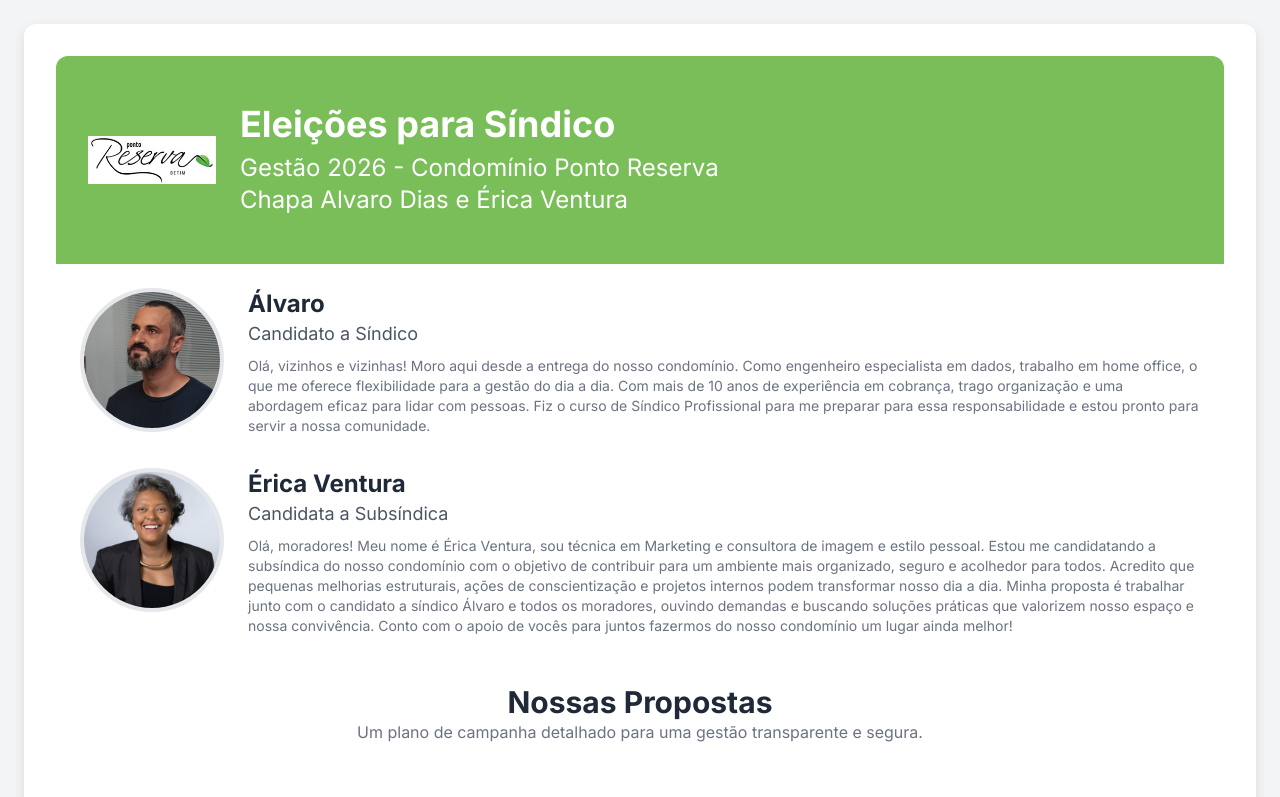
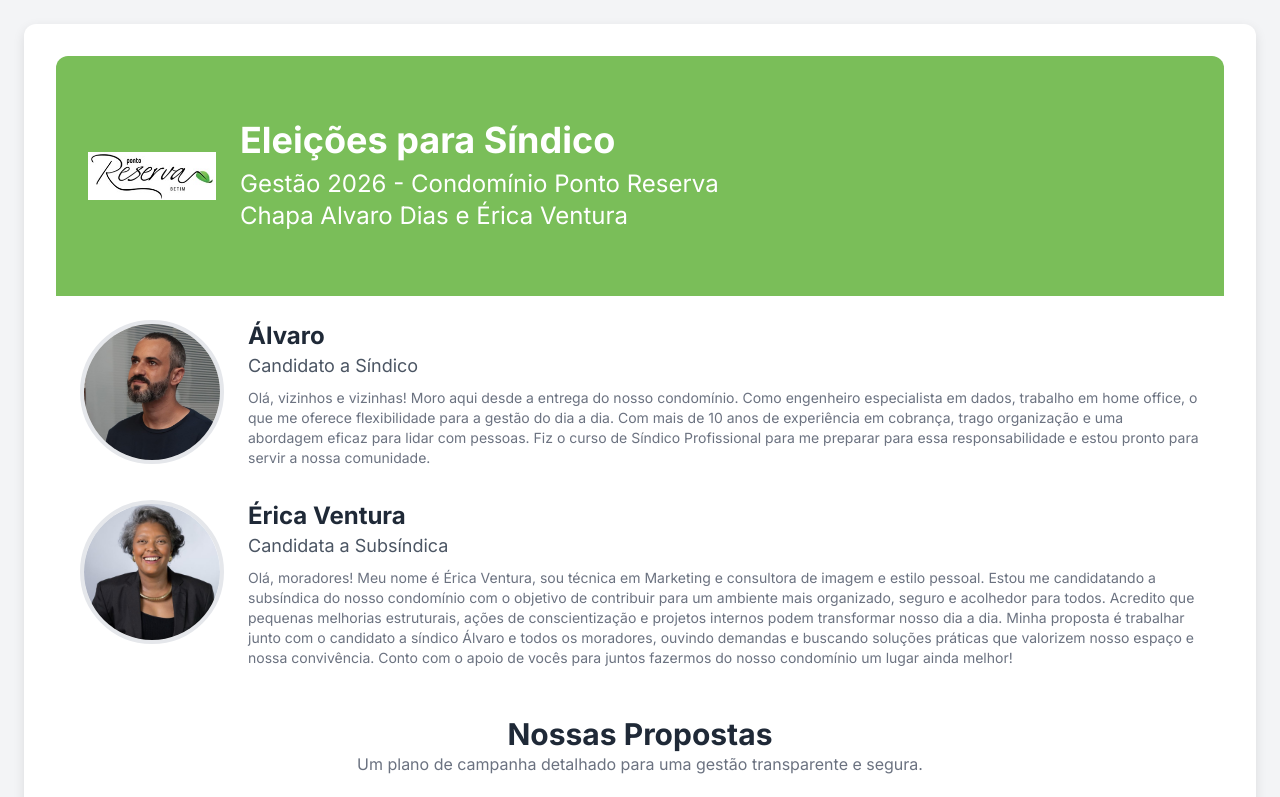
Before and after one commit to wizardcorp81/eleicao_ponto_reserva, a plain HTML site: page index.html in a window 1280 px wide. Shown: the top 797 px of the page. Drawn offline with nearby package versions, Linux system fonts and the light colour scheme.

Commit message:
Update index.html

```diff
--- a/index.html
+++ b/index.html
@@ -119,7 +119,7 @@
 
     <div class="container p-8">
         <header class="header">
-            <img src="logo_ponto_reserva.jpg" alt="Logo do Condomínio Ponto Reserva" class="w-36 h-36 sm:w-32 sm:h-24 mr-0 sm:mr-6 object-contain">
+            <img src="logo_ponto_reserva.jpg" alt="Logo do Condomínio Ponto Reserva" class="w-36 h-36 sm:w-32 sm:h-36 mr-0 sm:mr-6 object-contain">
             <div>
                 <h1 class="text-3xl sm:text-4xl font-bold mb-2">Eleições para Síndico</h1>
                 <p class="text-xl sm:text-2xl font-light">Gestão 2026 - Condomínio Ponto Reserva</p>
```
